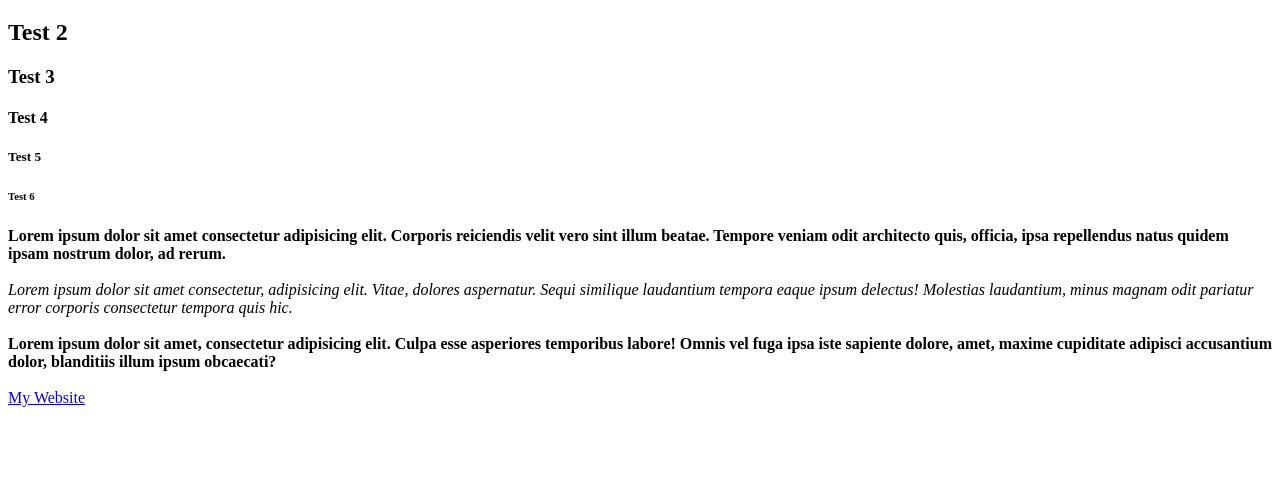
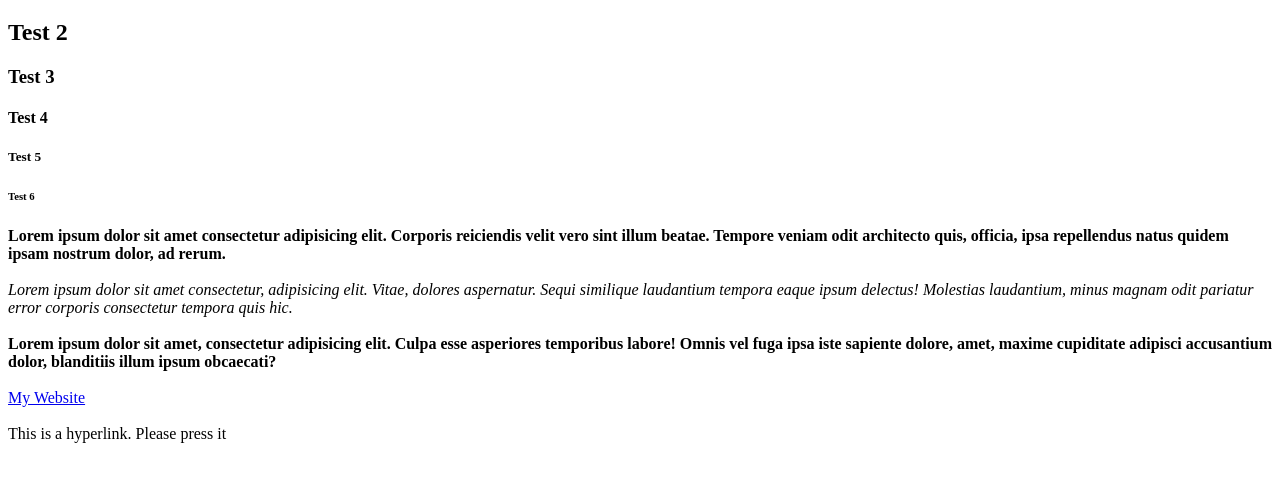
Before and after one commit to AlexB-png/AlexB-png.github.io, a plain HTML site: page index.html in a window 1280 px wide. Shown: the part 61-542 px from the top of the page. Drawn offline with Linux system fonts and the light colour scheme.

Commit message:
Added more

```diff
--- a/index.html
+++ b/index.html
@@ -20,6 +20,8 @@
         <b>Lorem ipsum dolor sit amet, consectetur adipisicing elit. Culpa esse asperiores temporibus labore! Omnis vel fuga ipsa iste sapiente dolore, amet, maxime cupiditate adipisci accusantium dolor, blanditiis illum ipsum obcaecati?</b>
         <br><br>
         <a href="page2.html">My Website</a>
+        <br><br>
+        <a>This is a hyperlink. Please press it</a>
 
     </p1>
 </body>
```
